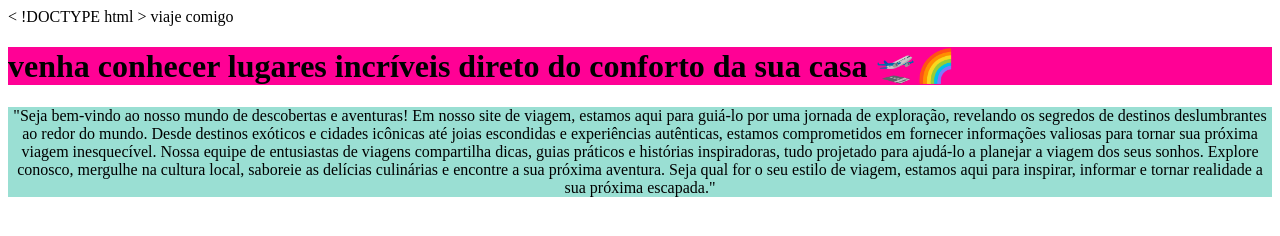
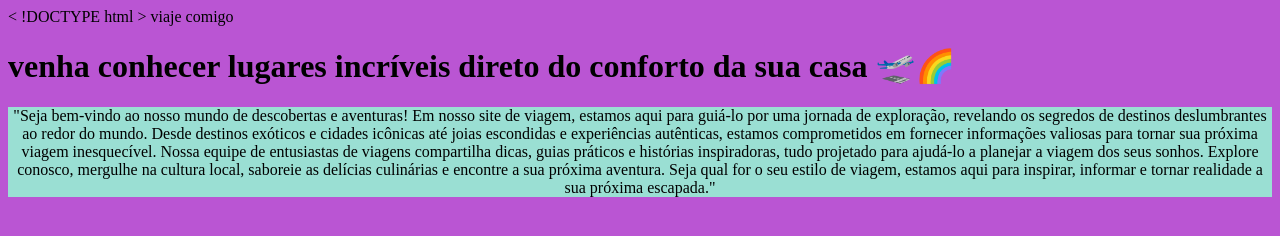
Before and after one commit to isabelleferraz/viaje-comigo, a plain HTML site: page index.html in a window 1280 px wide. Drawn offline with Linux system fonts and the light colour scheme.

```diff
--- a/style.css
+++ b/style.css
@@ -2,7 +2,8 @@ p{
 text-align: center;
 background: #9adfd3;
 }
- h1 {
-    background: #ff0195 ;
 
- }
+body{
+background: #BA55D3;
+
+}
```
